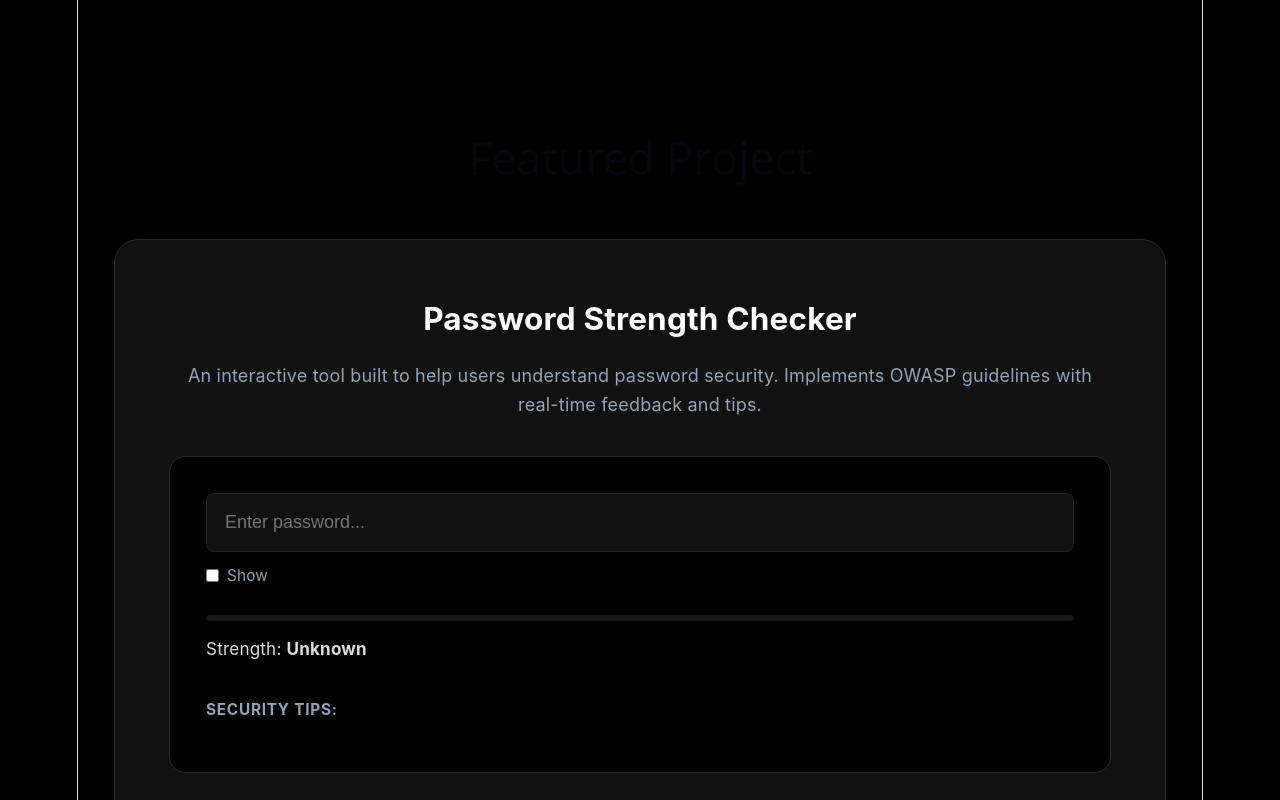
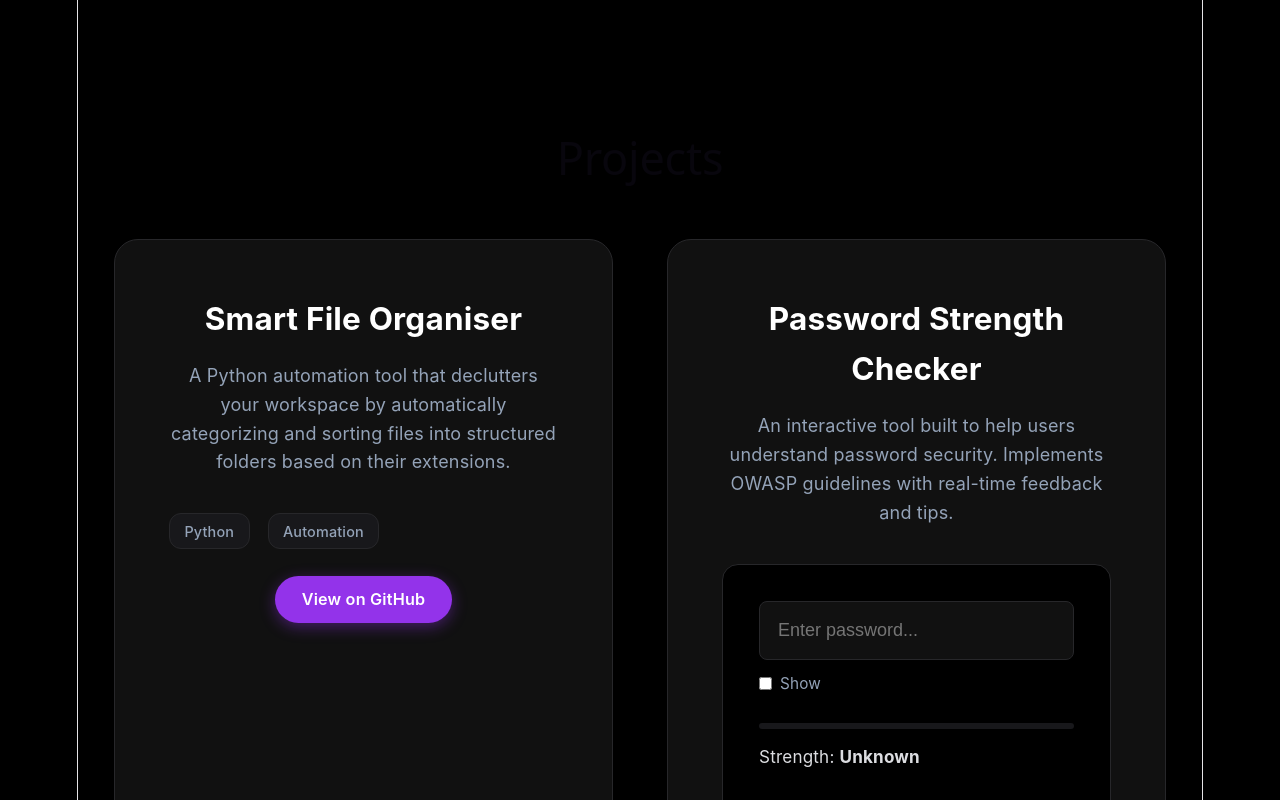
Before and after one commit to Guhan-VS/Portfolio, a React app: page / in a window 1280 px wide. Shown: the part 1180-1980 px from the top of the page. Built offline with nearby package versions, Linux system fonts and the light colour scheme; the HTML template or start-up script is replaced by a standard one.

Commit message:
Added Smart File Organiser project to portfolio

```diff
--- a/src/App.tsx
+++ b/src/App.tsx
@@ -33,8 +33,24 @@ function App() {
         </section>
 
         <section id="projects" className="projects">
-          <h2>Featured Project</h2>
+          <h2>Projects</h2>
           <div className="project-grid">
+            <div className="project-card">
+              <h3>Smart File Organiser</h3>
+              <p>
+                A Python automation tool that declutters your workspace by
+                automatically categorizing and sorting files into structured folders
+                based on their extensions.
+              </p>
+              <div className="skill-tags" style={{ justifyContent: 'flex-start', marginBottom: '1.5rem' }}>
+                <span style={{ fontSize: '0.8rem', padding: '0.3rem 0.8rem' }}>Python</span>
+                <span style={{ fontSize: '0.8rem', padding: '0.3rem 0.8rem' }}>Automation</span>
+              </div>
+              <a href="https://github.com/Guhan-VS/Smart-File-Organsier" target="_blank" rel="noopener noreferrer" className="cta-button" style={{ fontSize: '0.9rem', padding: '0.6rem 1.5rem' }}>
+                View on GitHub
+              </a>
+            </div>
+
             <div className="project-card">
               <h3>Password Strength Checker</h3>
               <p>
```
Also changed, not shown: 1 other file (tests, documents, lock files or other folders).
